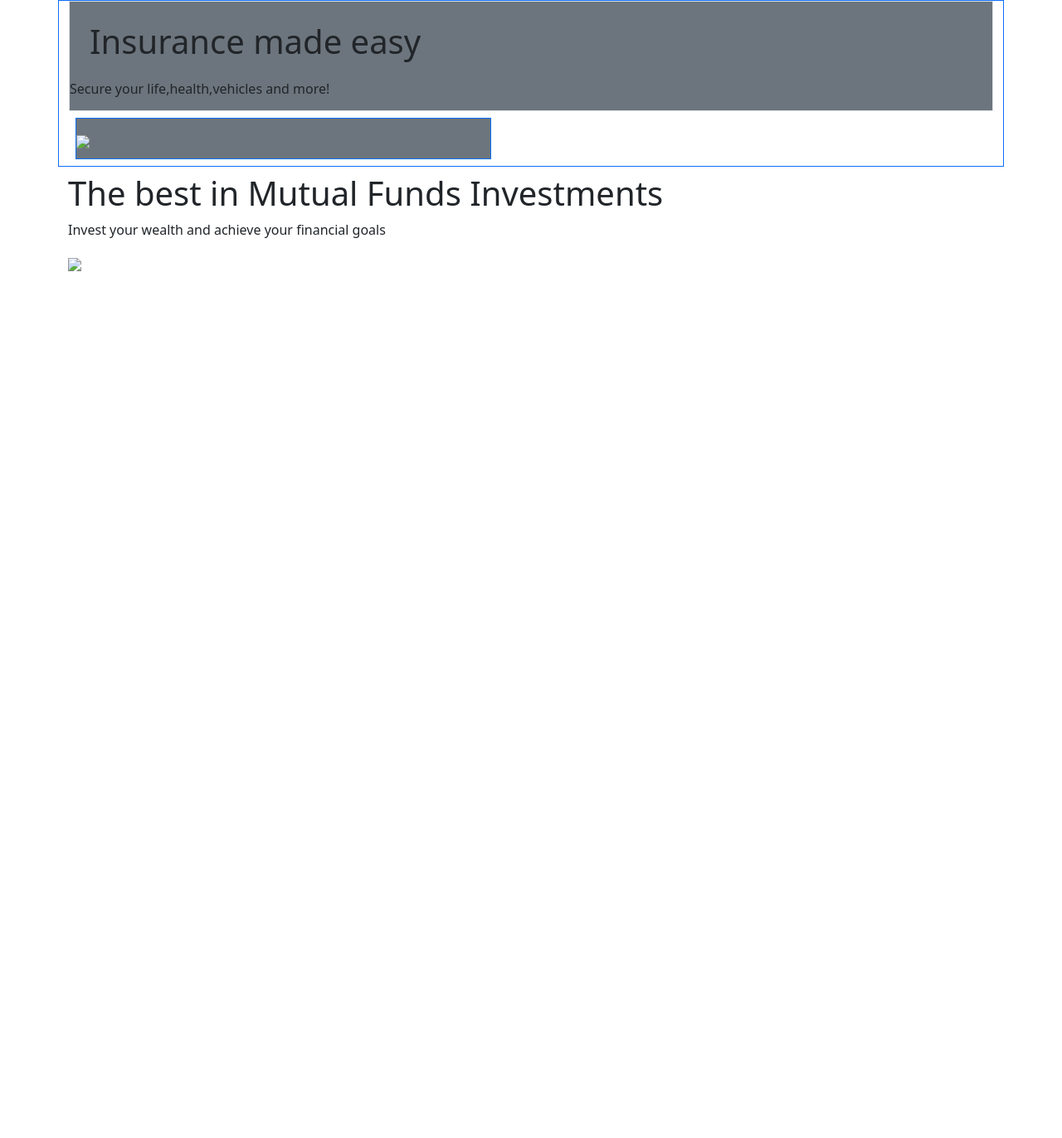
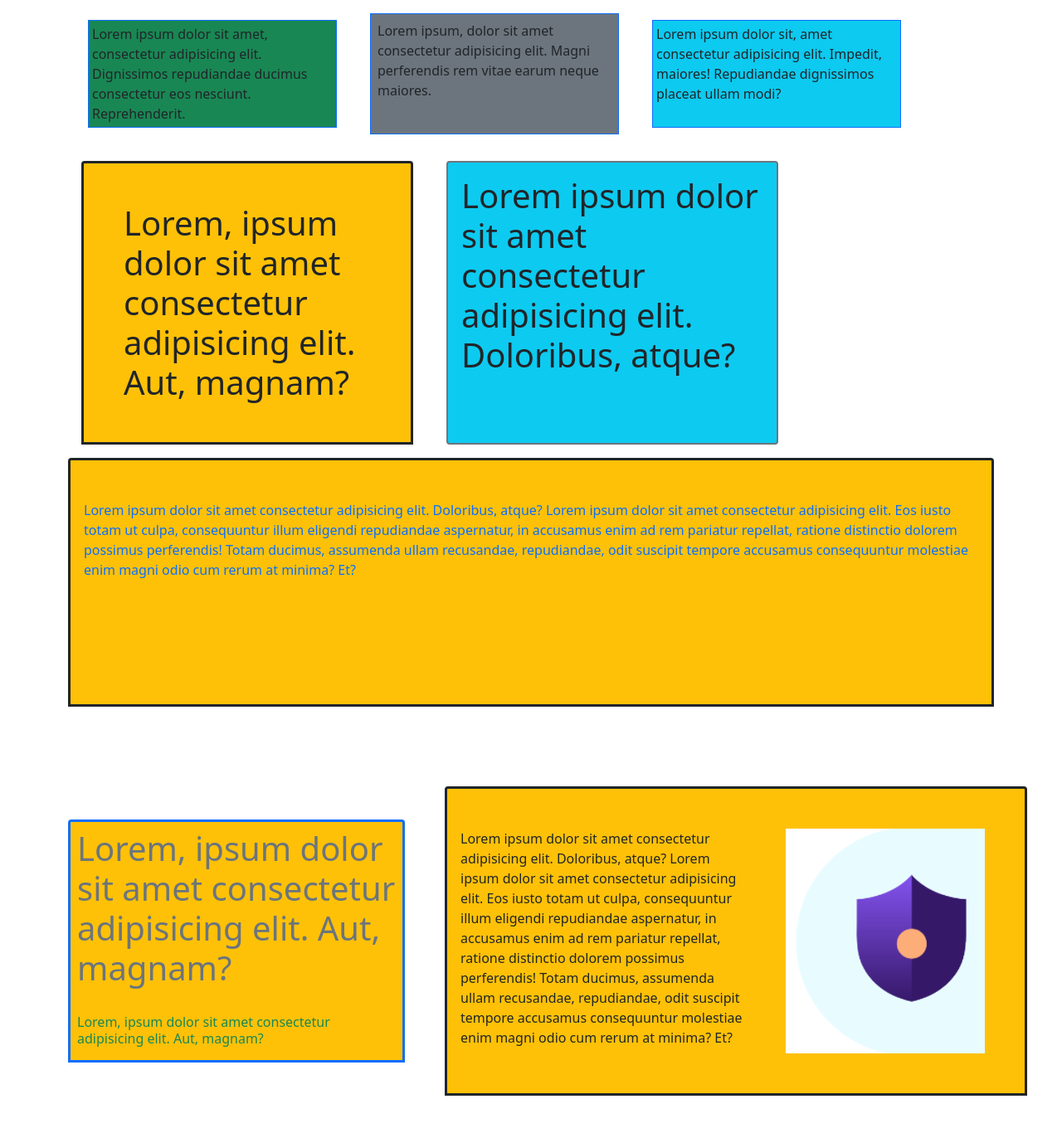
Before and after one commit to kommineni-Madhuri/bootstrapSection2, a plain HTML site: page index.html in a window 1280 px wide. Shown: the whole page at 83% size. Before the commit the page ends 800 px from the top, so only its background shows below. Drawn offline with nearby package versions, Linux system fonts and the light colour scheme.

Commit message:
modified changes
modified changes

```diff
--- a/index.html
+++ b/index.html
@@ -11,24 +11,33 @@
     <section class="A1">
         <div class="container">
         <div class="row">
-            <div class="h1 border border-primary"style="width:100%">
-            <div class="h6 border bg-secondary "style="width=45%">
-                <h1 class="m-4 ">Insurance made easy</h1>
-                <p>Secure your life,health,vehicles and more!</p>
+            <div class="d-flex flex-wrap flex-row">
+                <div class="bg-success border border-primary m-4 p-1"style="width:300px;height=auto">Lorem ipsum dolor sit amet, consectetur adipisicing elit. Dignissimos repudiandae ducimus consectetur eos nesciunt. Reprehenderit.</div>
+                <div class="bg-secondary border border-primary m-3 p-2"style="width:300px;height=auto">Lorem ipsum, dolor sit amet consectetur adipisicing elit. Magni perferendis rem vitae earum neque maiores.</div>
+                <div class="bg-info border border-primary m-4 p-1"style="width:300px;height=auto">Lorem ipsum dolor sit, amet consectetur adipisicing elit. Impedit, maiores! Repudiandae dignissimos placeat ullam modi?</div>
+              </div>
+              <div class="d-flex  flex-wrap flex-row ">
+                <div class="display-6  bg-warning  m-3 p-5 border border-3 border-dark rounded-top"style="width:400px;height=auto">Lorem, ipsum dolor sit amet consectetur adipisicing elit. Aut, magnam?</div>
+                <div class="display-6 bg-info ms-4 m-3  p-3 border border-2 border-secondary rounded"style="width:400px;height=m-auto">Lorem ipsum dolor sit amet consectetur adipisicing elit. Doloribus, atque?</div>
+
+              </div>
+
             </div>
-            <div class="m-2 bg-secondary border border-primary"style="width:45%">
-                <img src="images/image1.PNG">
-            </div>
-            </div>
-            <div class="box0 row">
-            <div class="box1">
-                <h1>The best in Mutual Funds Investments</h1>
-                <p>Invest your wealth and achieve your financial goals</p>
-            </div>
-            <div class="box1">
-                <img src="images/image2.PNG">
-            </div>
-            </div>
+            <div class=" bg-warning border border-3 border-dark rounded-top ps-3 pt-5 text-primary " style="width:auto;height:300px">Lorem ipsum dolor sit amet consectetur adipisicing elit. Doloribus, atque? Lorem ipsum dolor sit amet consectetur adipisicing elit. Eos iusto totam ut culpa, consequuntur illum eligendi repudiandae aspernatur, in accusamus enim ad rem pariatur repellat, ratione distinctio dolorem possimus perferendis! Totam ducimus, assumenda ullam recusandae, repudiandae, odit suscipit tempore accusamus consequuntur molestiae enim magni odio cum rerum at minima? Et?
+        </div>
+
+              <div class="d-flex flex-row my-5">
+                <div class="display-6  bg-warning border border-3 border-primary rounded-top m-auto">
+                    <p class="p-2 text-muted"style="width:400px;height=auto">Lorem, ipsum dolor sit amet consectetur adipisicing elit. Aut, magnam?</p>
+                    <p class=" p-2 h6 text-success"style="width:400px;height=auto">Lorem, ipsum dolor sit amet consectetur adipisicing elit. Aut, magnam?</p>
+                </div>
+
+                <div class=" d-flex flex-row  bg-warning border border-3 border-dark rounded-top m-5"style="width:800px;height:auto">
+
+                    <p class=" ps-3 pt-5" style="width:600px;height:auto">Lorem ipsum dolor sit amet consectetur adipisicing elit. Doloribus, atque? Lorem ipsum dolor sit amet consectetur adipisicing elit. Eos iusto totam ut culpa, consequuntur illum eligendi repudiandae aspernatur, in accusamus enim ad rem pariatur repellat, ratione distinctio dolorem possimus perferendis! Totam ducimus, assumenda ullam recusandae, repudiandae, odit suscipit tempore accusamus consequuntur molestiae enim magni odio cum rerum at minima? Et?</p>
+                <img class="text-center img-fluid p-5"style="width:auto;height:auto  "src="images\image1.PNG" ></div>
+
+
         </div>
         </div>
     </section>
```
Also changed, not shown: images/image1.PNG (added), images/image2.PNG (added).
